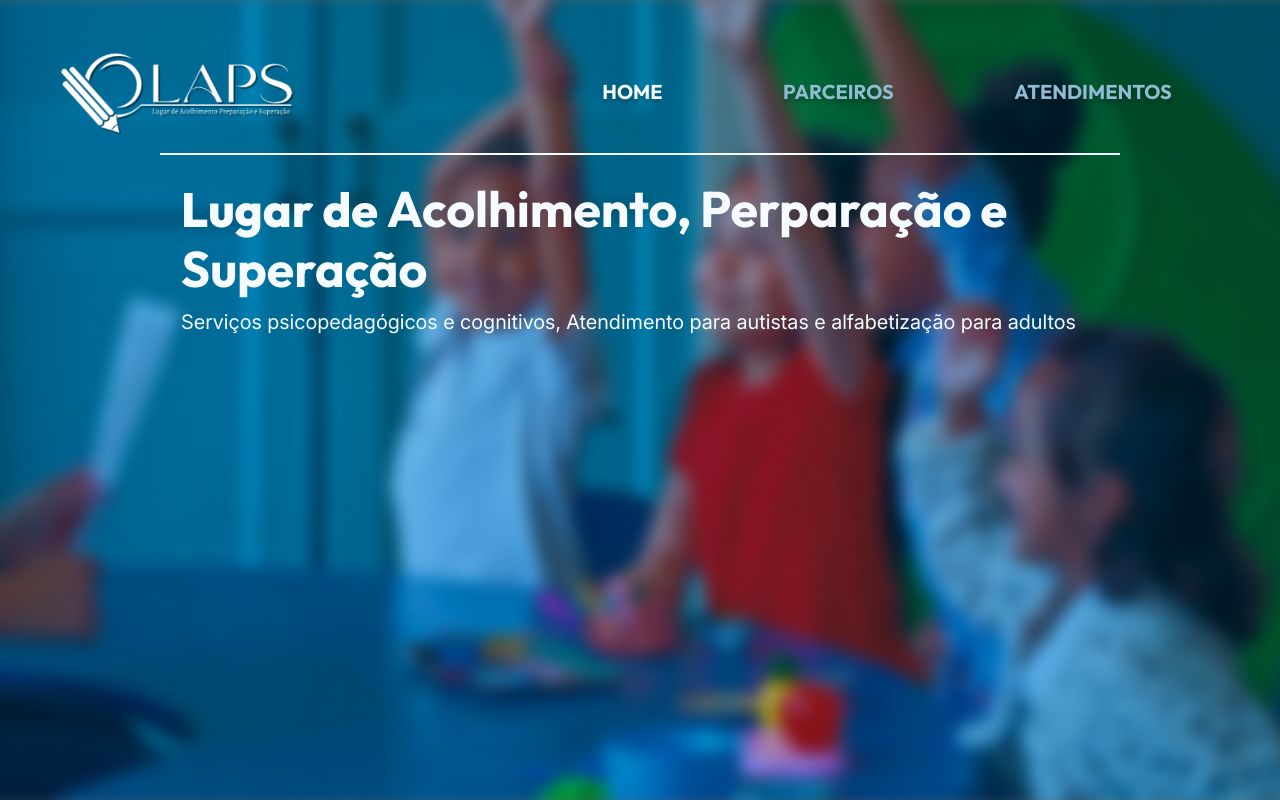
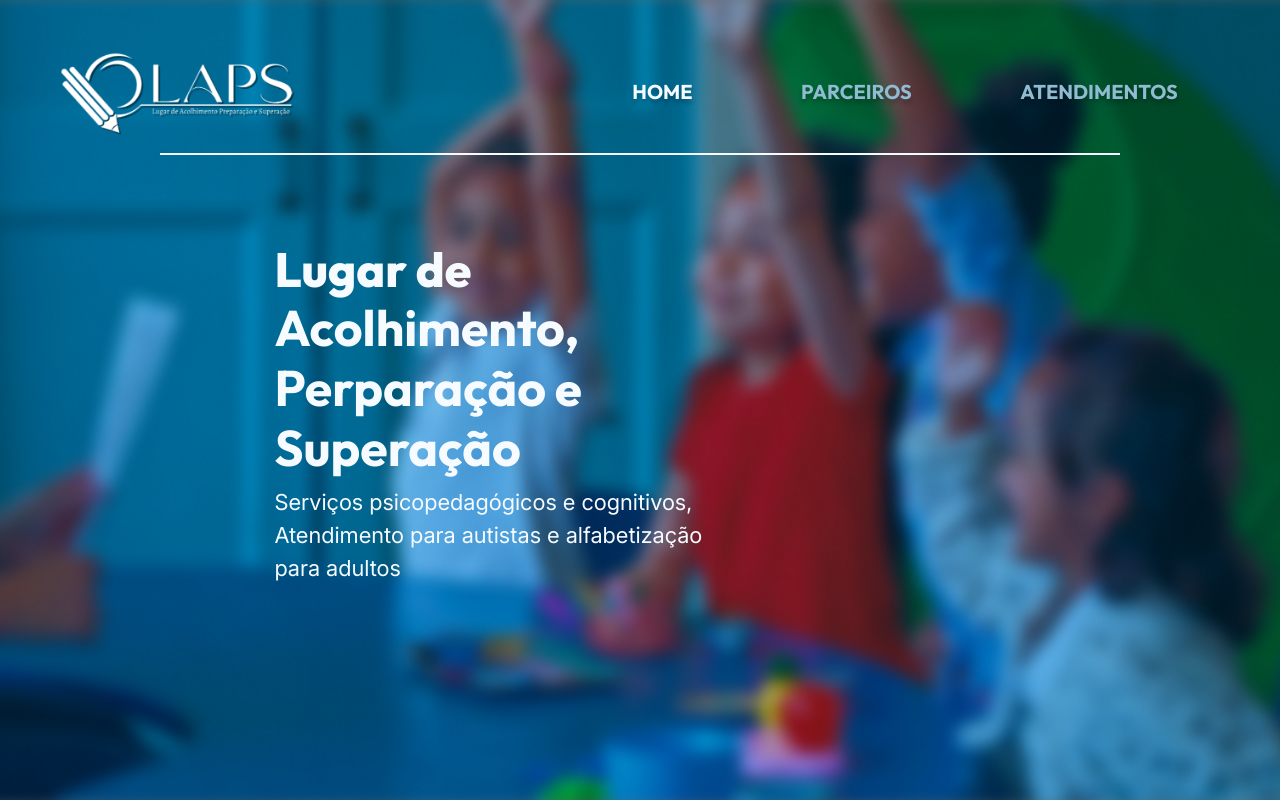
Before and after one commit to fellipense/LAPS-html-css, a website: page views/index.html in a window 1280 px wide. Shown: the top 800 px of the page. Drawn offline with Linux system fonts and the light colour scheme.

Commit message:
Pequenas mudanças de posicionamento dos elementos da sessão principal

```diff
--- a/views/index.html
+++ b/views/index.html
@@ -50,11 +50,13 @@
 
         <!-- SESSÃO PRINCIPAL -->
         <section id="landing">
-            <div class="row justify-content-center">
-                <div class="col-9">
+            <div class="row justify-content-start">
+                <div class="col-2"></div>
+                <div class="col-5">
                 <h1>Lugar de <strong>Acolhimento</strong>, <strong>Perparação</strong> e <strong>Superação</strong></h1>
                 <p>Serviços psicopedagógicos e cognitivos, Atendimento para autistas e alfabetização para adultos</p>
                 </div>
+                <div class="col-5"></div>
             </div>
         </section>
 
--- a/views/style.css
+++ b/views/style.css
@@ -179,8 +179,8 @@ header {
 
 header .navbar-brand {
     padding-top: 10px;
-    /* width: 25%; */
-    /* min-width: 0;   */
+    width: 25%;
+    min-width: 0;
 }
 
 header .navbar-brand img {
@@ -205,11 +205,12 @@ header nav a.nav-link.active {
 
 main section#landing {
     height: 85vh;
+    padding: 5%;
 }
 
 p {
     font-family: Inter;
-    font-size: 15pt;
+    font-size: 16.5pt;
 }
 
 h1 {
```
